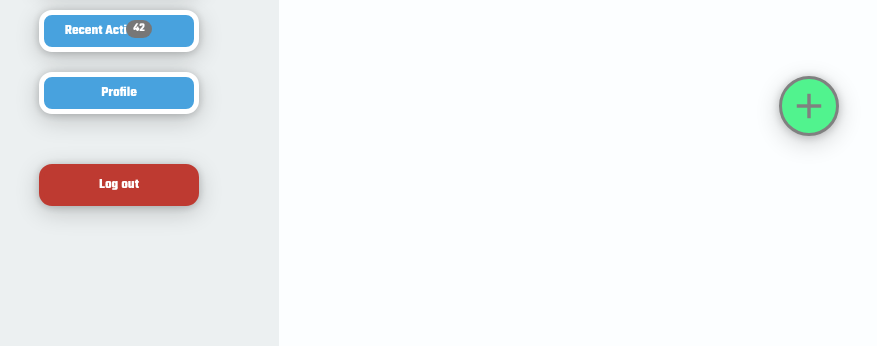
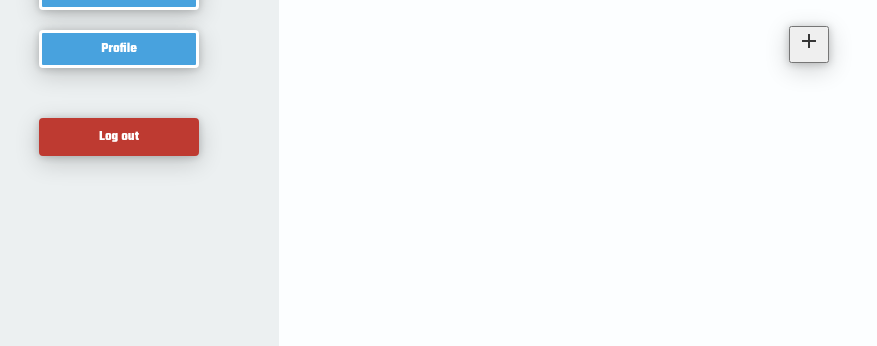
Before and after one commit to MartinR01/DVA231_Project, a PHP site: page /journey_professor.php in a window 1280 px wide. Shown: the part 454-800 px from the top of the page, without its empty margins (41-918 px from the left). Run offline with PHP 8.4, Linux system fonts and the light colour scheme; some libraries are stand-ins or nearby versions.

Commit message:
this WORKS

```diff
--- a/public_html/css/design_prof.css
+++ b/public_html/css/design_prof.css
@@ -1,12 +1,6 @@
 body {
   font-family : 'Teko',
                 sans-serif;
-}
-
-
-.titles {
-    position: relative;
-    left: 10px;
 }
 
 /* Journey_test */
@@ -110,7 +104,7 @@
 
 /* pull right the icon zoom in */
 
-.pull-right {
+.pull-right1 {
   position: absolute;
   right   : 30px;
   bottom  : 30px;
@@ -145,12 +139,17 @@
 .timecolor {
   margin-bottom    : 30px;
   padding-bottom   : 1.5%;
-  background-color : #5faee3;
+  background-color : #bdc3c7;
   box-shadow       : 0 1px 8px 0 rgba(0, 0, 0, 0.2),
                      0 6px 25px 0 rgba(0, 0, 0, 0.19);
-  text-align       : center;
+
 }
+.textName{
+  margin: 0 auto;
+  position: relative;
+  left:29%;
 
+}
 .shadow {
   box-shadow : 0 1px 8px 0 rgba(0, 0, 0, 0.2),
                0 6px 25px 0 rgba(0, 0, 0, 0.19);
@@ -163,7 +162,6 @@
 .imgprofile {
   margin-bottom : 10px;
   border        : 5px solid white;
-  border-radius : 50%;
 }
 
 
@@ -177,14 +175,19 @@
   width         : 50%;
   margin-top    : 20px;
   color         : white;
-  border        : 5px solid white;
-  border-radius : 13px;
+  border        : 3px solid white;
+  border-radius : 4px;
   background    : #48a2de;
 }
 
 .btn1:hover {
   color     : white;
   font-size : 11pt;
+}
+.badge{
+  background-color: red;
+  color: white;
+  padding-top: 5px;
 }
 
 #logout-btn {
@@ -259,6 +262,9 @@
   font-size     : 18px;
   line-height   : 1.33;
 }
+.btn-circle.btn-lg:hover{
+  background-color: #afb6bb;
+}
 
 .btn-circle-not.btn-lg {
   width         : 50px;
@@ -270,31 +276,20 @@
   font-size     : 18px;
   line-height   : 1.33;
 }
-
-/*Add journey button*/
-.btn-add-journey {
-  margin: 5% 2% 2% ;
-  border: 3px solid gray;
-  border-radius: 50%;
-  background-color: #51F38E;
-  color: gray;
-  width: 60px;
-  height: 60px;
-
-}
-
-/* Add journey icon */
-.btn-add-journey .material-icons {
-  position: relative;
-  top: 4px;
-  font-weight: 300;
-  font-size: 3em;
+.btn-circle-not.btn-lg:hover  {
+  background-color:#e43725;
 }
 
 /* CONTENT RIGHT SIDE */
 
+/* Recent Activity */
 
+.ractiv{
+  font-family:sans-serif;
+  font-weight: lighter;
+  font-size: 20pt;
 
+}
 
 /*STRUCTURE !! DONT EDIT */
 
--- a/public_html/dashboard_prof.php
+++ b/public_html/dashboard_prof.php
@@ -57,7 +57,7 @@
               <a href="#"><li class="butallign "><button type="button" class="btn btn1 shadow"><span>Dashboard</span></button></li></a>
               <a href="journey_professor.php"><li class="butallign "><button type="button" class="btn btn1 shadow"><span>Journey</span></button></li></a>
               <a href="recent_activity.php"><li class="butallign "><button type="button" class="btn btn1 shadow">Recent Activity  <span class="badge pull-right">42</span></button></li></a>
-              <a href=""><li class="butallign "><button type="button" class="btn btn1 shadow"><span>Profile</span></button></li></a>
+              <a href="journey_activity.php"><li class="butallign "><button type="button" class="btn btn1 shadow"><span>Profile</span></button></li></a>
               <a href="index.php"><li class="butallign"><button type="button" class="btn btn1 shadow" id="logout-btn"><span>Log out</span></button></li></a>
 
 
--- a/public_html/journey_professor.php
+++ b/public_html/journey_professor.php
@@ -47,18 +47,18 @@
               <li class="timecolor">
                 <br>
                 <a href="#" style="text-align:center"><img class="imgprofile shadow" src="img/profileTest.jpg" width="150px" height="150px" alt=""></a>
-                <h3 class="textName"> Name LastName<br><small>Professor</small> </h3>
+                <h3 class="textName"> Name LastName<br><small>Professor of Dark Arts</small> </h3>
                 <button type="button" class="btn btn-default btn-circle btn-lg shadow"><i class="material-icons icons">settings</i></button>
                 <button type="button" class="btn btn-default btn-circle-not btn-lg shadow"><i class="material-icons icons" >forum</i></button>
                 <br>
               </li>
               <!--Buttons -->
 
-              <a href="dashboard.php"><li class="butallign "><button type="button" class="btn btn1 shadow"><span>Dashboard</span></button></li></a>
-              <a href="journey.php"><li class="butallign "><button type="button" class="btn btn1 shadow"><span>Journey</span></button></li></a>
-              <a href=""><li class="butallign "><button type="button" class="btn btn1 shadow">Recent Activity  <span class="badge pull-right">42</span></button></li></a>
-              <a href=""><li class="butallign "><button type="button" class="btn btn1 shadow"><span>Profile</span></button></li></a>
-              <a href="index.php"><li class="butallign"><button type="button" class="btn btn1 shadow" id="logout-btn"><span>Log out</span></button></li></a>
+                            <a href="dashboard_prof.php"><li class="butallign "><button type="button" class="btn btn1 shadow"><span>Dashboard</span></button></li></a>
+                      <a href="journey_professor.php"><li class="butallign "><button type="button" class="btn btn1 shadow"><span>Journey</span></button></li></a>
+            <a href="recent_activity.php"><li class="butallign "><button type="button" class="btn btn1 shadow">Recent Activity  <span class="badge pull-right">42</span></button></li></a>
+            <a href="journey_activity.php"><li class="butallign "><button type="button" class="btn btn1 shadow"><span>Profile</span></button></li></a>
+            <a href="index.php"><li class="butallign"><button type="button" class="btn btn1 shadow" id="logout-btn"><span>Log out</span></button></li></a>
 
 
             </ul>
```
Also changed, not shown: public_html/journey_activity.php (+5 -5 lines), public_html/recent_activity.php (+6 -5 lines).
